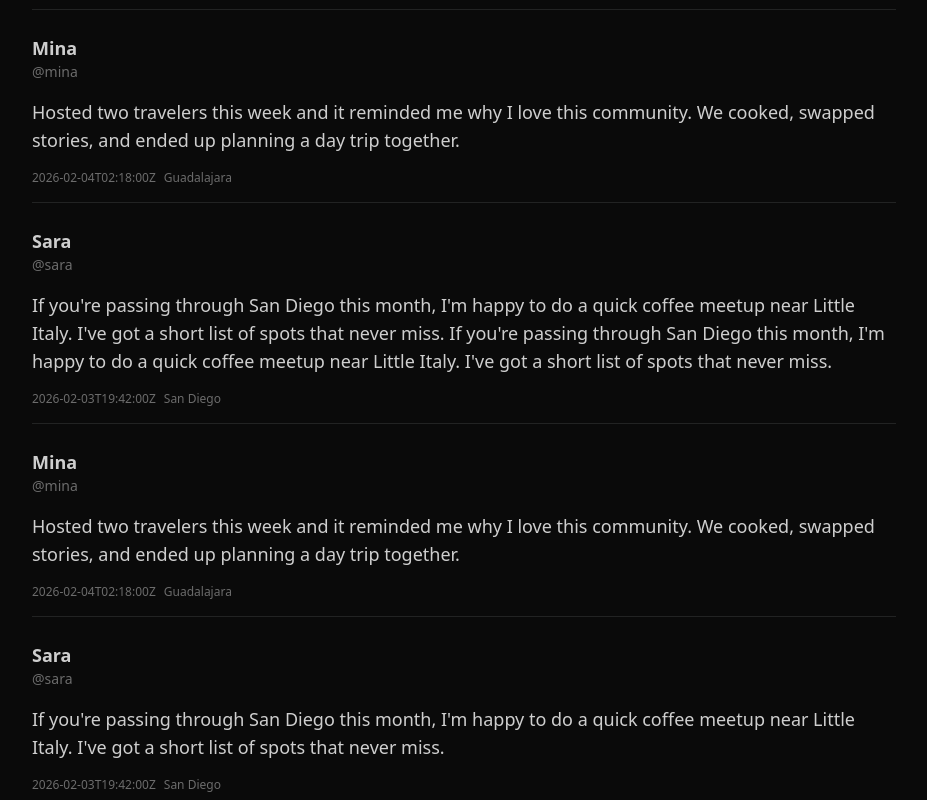
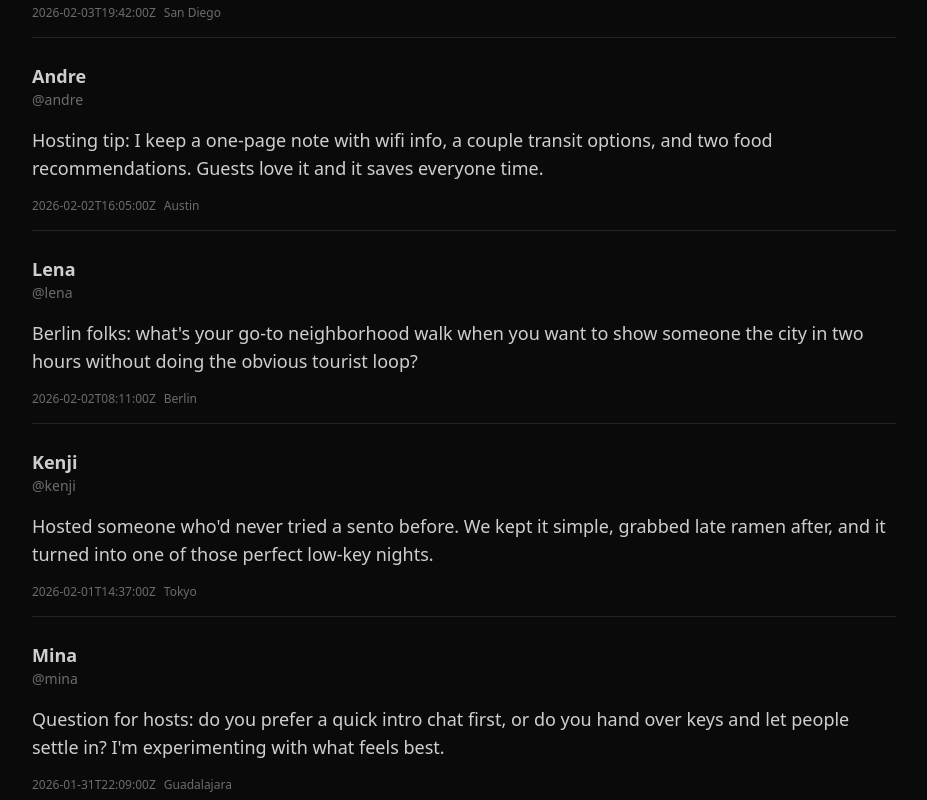
Before and after one commit to wallace-software/couchsurfing-takehome, a Next.js app: page / in a window 1280 px wide. Shown: the part 800-1600 px from the top of the page, without its empty margins (176-1103 px from the left). Built offline with nearby package versions, Linux system fonts and the light colour scheme.

Commit message:
chore: update post data

```diff
--- a/data/Posts.ts
+++ b/data/Posts.ts
@@ -1,4 +1,4 @@
-import { Post } from "@/types/Post";
+import type { Post } from "@/types/Post";
 
 export const posts: Post[] = [
   {
@@ -9,74 +9,86 @@ export const posts: Post[] = [
     body: "Hosted two travelers this week and it reminded me why I love this community. We cooked, swapped stories, and ended up planning a day trip together.",
     createdAt: "2026-02-04T02:18:00Z",
     location: "Guadalajara",
-    // likeCount: 18,
-    // commentCount: 4,
   },
   {
     id: "p_002",
     authorId: "f_sara",
     authorName: "Sara",
     authorUsername: "sara",
-    body: "If you're passing through San Diego this month, I'm happy to do a quick coffee meetup near Little Italy. I've got a short list of spots that never miss.",
-    createdAt: "2026-02-03T19:42:00Z",
-    location: "San Diego",
-    // likeCount: 24,
-    // commentCount: 7,
-  },
-
-  //TODO: add unique posts
-  {
-    id: "p_003",
-    authorId: "f_mina",
-    authorName: "Mina",
-    authorUsername: "mina",
-    body: "Hosted two travelers this week and it reminded me why I love this community. We cooked, swapped stories, and ended up planning a day trip together.",
-    createdAt: "2026-02-04T02:18:00Z",
-    location: "Guadalajara",
-  },
-  {
-    id: "p_004",
-    authorId: "f_sara",
-    authorName: "Sara",
-    authorUsername: "sara",
-    body: "If you're passing through San Diego this month, I'm happy to do a quick coffee meetup near Little Italy. I've got a short list of spots that never miss. If you're passing through San Diego this month, I'm happy to do a quick coffee meetup near Little Italy. I've got a short list of spots that never miss.",
+    body: "If you're passing through San Diego this month, I'm happy to do a quick coffee meetup near Little Italy. I've got a short list of spots that never miss. Im usually out and about on the weekend so that is a perfect time to connect.",
     createdAt: "2026-02-03T19:42:00Z",
     location: "San Diego",
   },
   {
+    id: "p_003",
+    authorId: "f_andre",
+    authorName: "Andre",
+    authorUsername: "andre",
+    body: "Hosting tip: I keep a one-page note with wifi info, a couple transit options, and two food recommendations. Guests love it and it saves everyone time.",
+    createdAt: "2026-02-02T16:05:00Z",
+    location: "Austin",
+  },
+  {
+    id: "p_004",
+    authorId: "f_lena",
+    authorName: "Lena",
+    authorUsername: "lena",
+    body: "Berlin folks: what's your go-to neighborhood walk when you want to show someone the city in two hours without doing the obvious tourist loop?",
+    createdAt: "2026-02-02T08:11:00Z",
+    location: "Berlin",
+  },
+  {
     id: "p_005",
+    authorId: "f_kenji",
+    authorName: "Kenji",
+    authorUsername: "kenji",
+    body: "Hosted someone who'd never tried a sento before. We kept it simple, grabbed late ramen after, and it turned into one of those perfect low-key nights.",
+    createdAt: "2026-02-01T14:37:00Z",
+    location: "Tokyo",
+  },
+  {
+    id: "p_006",
     authorId: "f_mina",
     authorName: "Mina",
     authorUsername: "mina",
-    body: "Hosted two travelers this week and it reminded me why I love this community. We cooked, swapped stories, and ended up planning a day trip together.",
-    createdAt: "2026-02-04T02:18:00Z",
+    body: "Question for hosts: do you prefer a quick intro chat first, or do you hand over keys and let people settle in? I'm experimenting with what feels best.",
+    createdAt: "2026-01-31T22:09:00Z",
     location: "Guadalajara",
   },
   {
-    id: "p_006",
+    id: "p_007",
     authorId: "f_sara",
     authorName: "Sara",
     authorUsername: "sara",
-    body: "If you're passing through San Diego this month, I'm happy to do a quick coffee meetup near Little Italy. I've got a short list of spots that never miss.",
-    createdAt: "2026-02-03T19:42:00Z",
+    body: "I made a tiny 'first day in town' checklist for guests: coffee, a long walk, one museum, and one cheap local meal. It makes arrivals feel calmer.",
+    createdAt: "2026-01-30T18:55:00Z",
     location: "San Diego",
   },
   {
-    id: "p_007",
-    authorId: "f_mina",
-    authorName: "Mina",
-    authorUsername: "mina",
-    body: "Hosted two travelers this week and it reminded me why I love this community. We cooked, swapped stories, and ended up planning a day trip together. Hosted two travelers this week and it reminded me why I love this community. We cooked, swapped stories, and ended up planning a day trip together. Hosted two travelers this week and it reminded me why I love this community. We cooked, swapped stories, and ended up planning a day trip together.",
-    createdAt: "2026-02-04T02:18:00Z",
-    location: "Guadalajara",
+    id: "p_008",
+    authorId: "f_andre",
+    authorName: "Andre",
+    authorUsername: "andre",
+    body: "Austin weekend: if anyone's around, I'm down to meet for tacos and a short walk. No big plan, just good food and a bit of sunshine.",
+    createdAt: "2026-01-29T21:20:00Z",
+    location: "Austin",
   },
   {
-    id: "p_008",
-    authorId: "f_sara",
-    authorName: "Sara",
-    authorUsername: "sara",
-    body: "If you're passing through San Diego this month, I'm happy to do a quick coffee meetup near Little Italy. I've got a short list of spots that never miss.",
-    createdAt: "2026-02-03T19:42:00Z",
-    location: "San Diego",
+    id: "p_009",
+    authorId: "f_lena",
+    authorName: "Lena",
+    authorUsername: "lena",
+    body: "If you're hosting in a small space, a clear 'house rules' section in your profile saves awkward moments. Short, kind, and specific beats long and strict.",
+    createdAt: "2026-01-28T10:03:00Z",
+    location: "Berlin",
+  },
+  {
+    id: "p_010",
+    authorId: "f_kenji",
+    authorName: "Kenji",
+    authorUsername: "kenji",
+    body: "Tokyo travelers: if you only have one free evening, pick a neighborhood and commit. One station, one vibe, one long walk. You'll remember it more than rushing.",
+    createdAt: "2026-01-27T12:44:00Z",
+    location: "Tokyo",
   },
 ];
```
